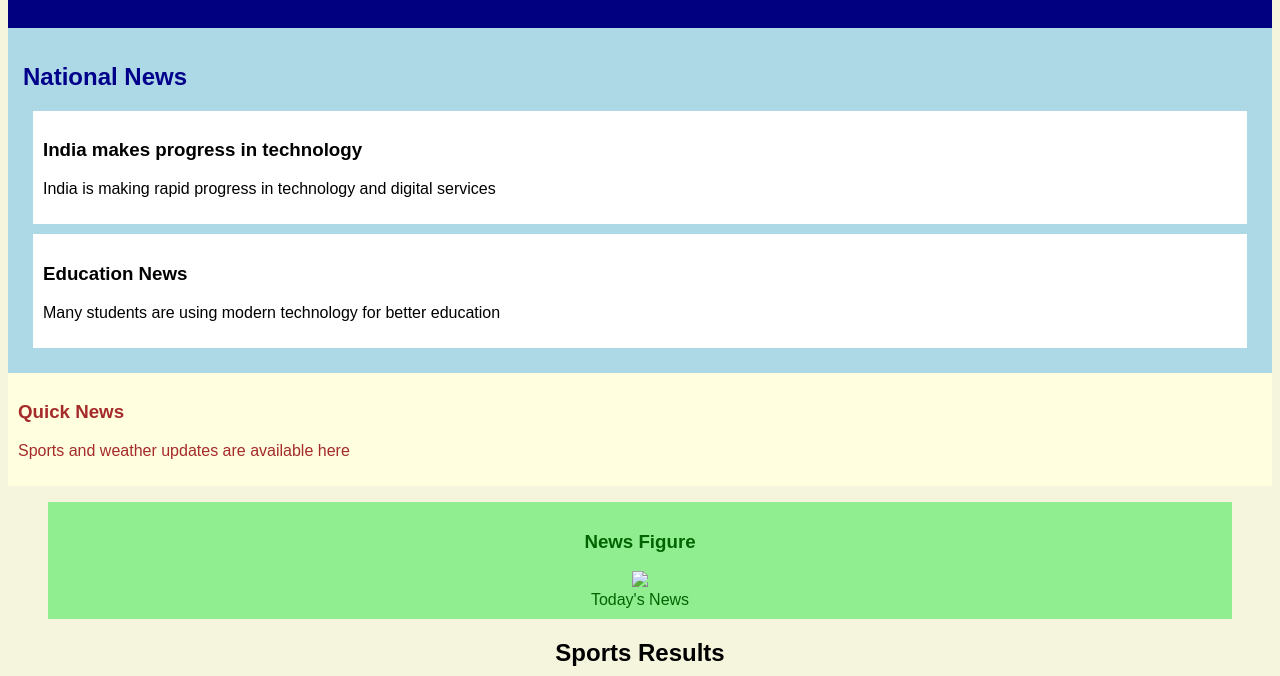
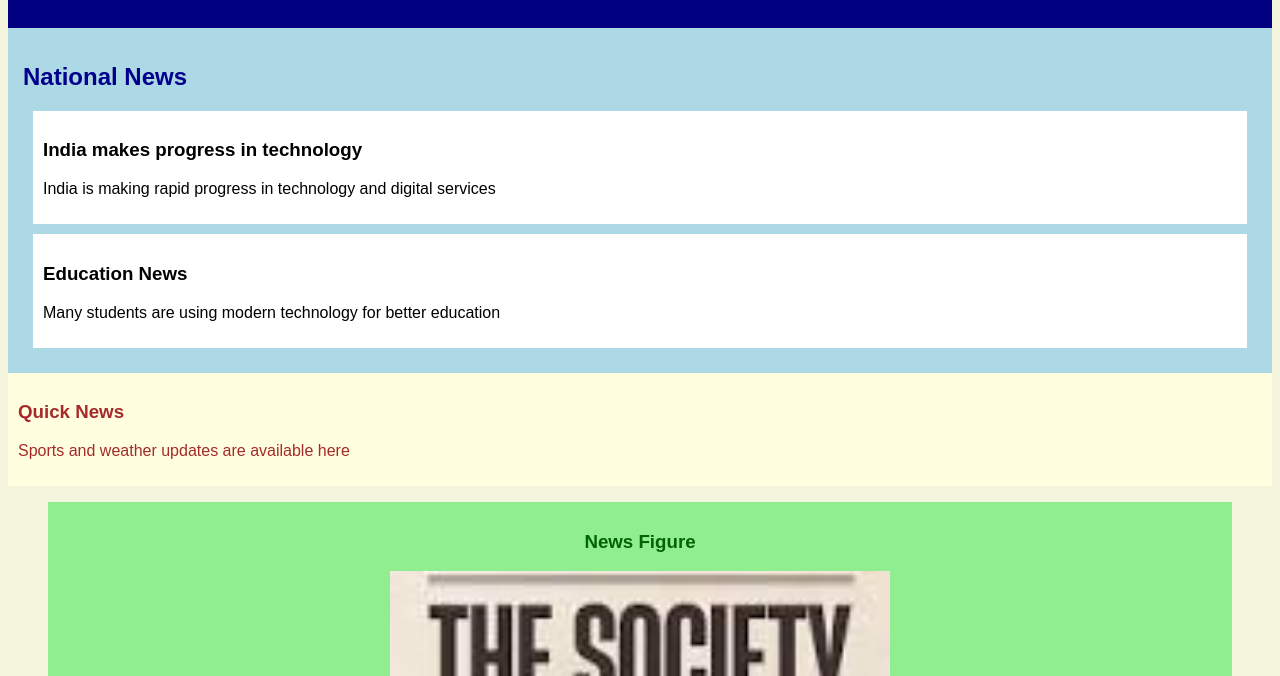
Before and after one commit to thanushreeJA/timetable, a plain HTML site: page nrwspaper new.html in a window 1280 px wide. Shown: the part 124-800 px from the top of the page. Drawn offline with Linux system fonts and the light colour scheme.

Commit message:
Fix image source in nrwspaper new.html

```diff
--- a/nrwspaper new.html
+++ b/nrwspaper new.html
@@ -82,7 +82,7 @@
 
         <figure>
             <h3>News Figure</h3>
-            <img src="/newspapers.jpg" width="500">
+            <img src="/newspaper.jpg.jpg" width="500">
             <figcaption>Today's News</figcaption>
         </figure>
 
```
